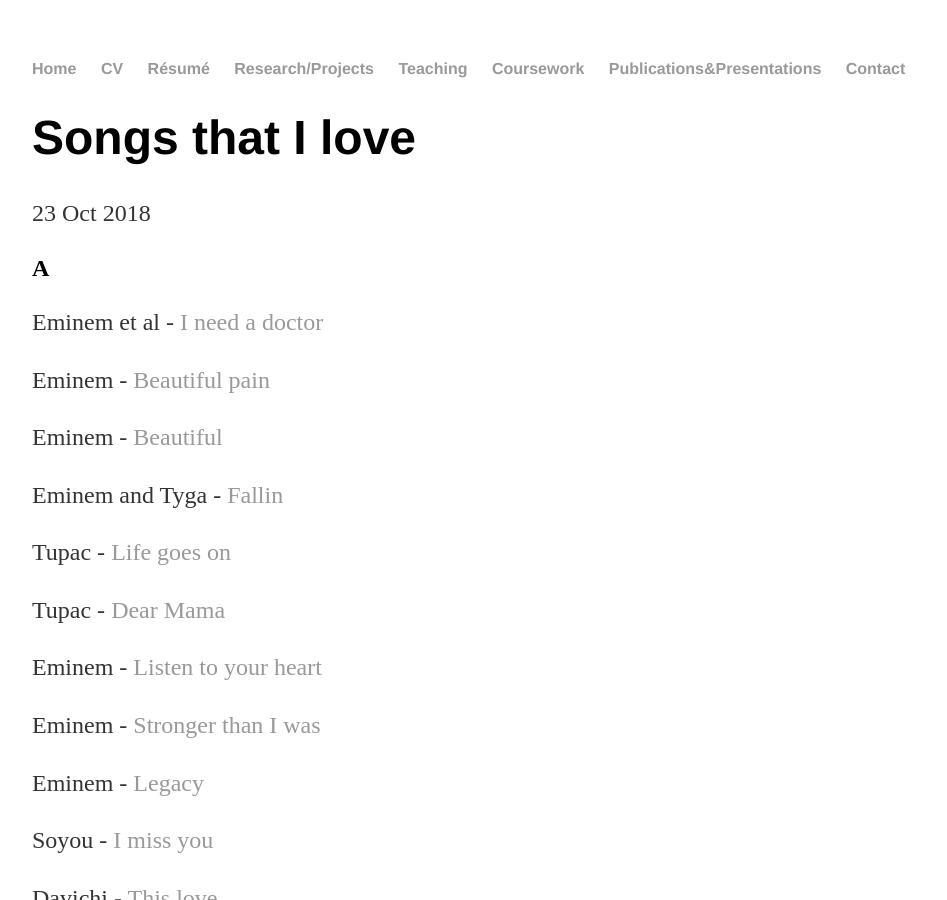
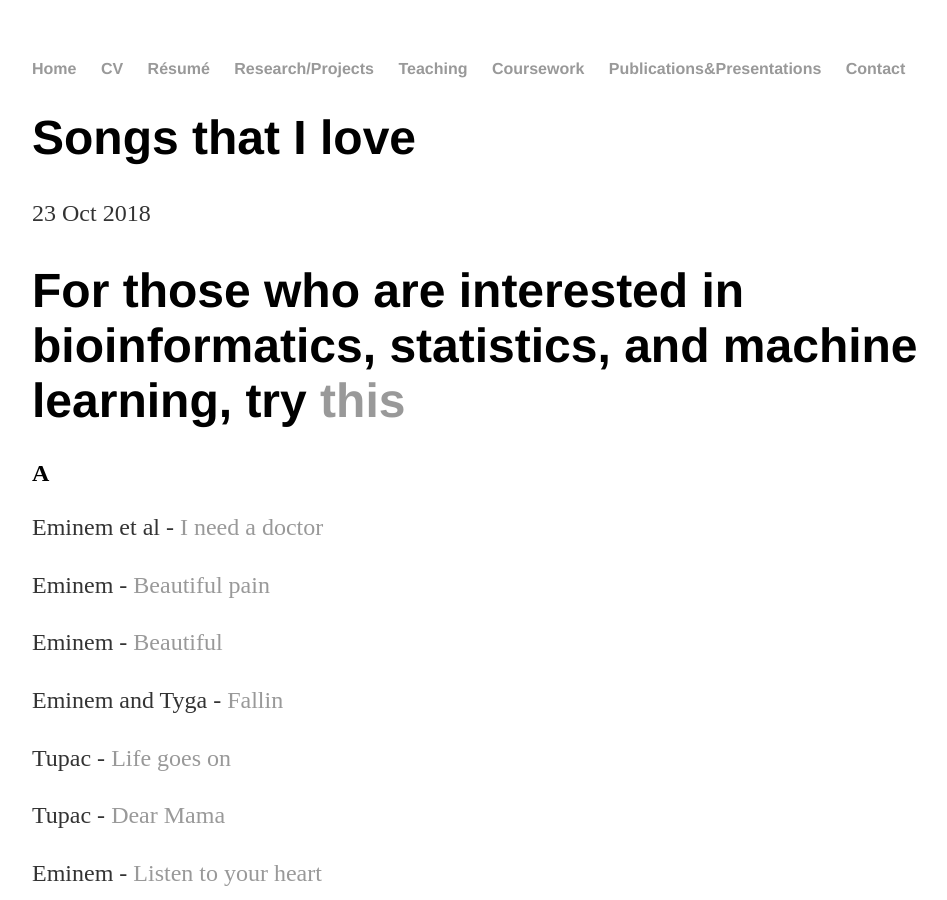
Before and after one commit to yjkweon24/yjkweon24.github.io, a Jekyll site: the page built from _posts/2018-10-23-songs-that-i-love.md, in a window 1280 px wide and 900 px high. Shown: the whole window, without its empty margins (160-1107 px from the left). Built offline with Jekyll 4.4.1, drawn with Linux system fonts in a browser that asks for light colours.

Commit message:
Update 2018-10-23-songs-that-i-love.md

```diff
--- a/_posts/2018-10-23-songs-that-i-love.md
+++ b/_posts/2018-10-23-songs-that-i-love.md
@@ -3,6 +3,8 @@
 title: "Songs that I love"
 date: 2018-10-23
 ---
+# For those who are interested in bioinformatics, statistics, and machine learning, try [this](../2019-03-16-Academic.md)
+
 ## A
 
 Eminem et al - [I need a doctor](https://www.youtube.com/watch?v=VA770wpLX-Q)
```
